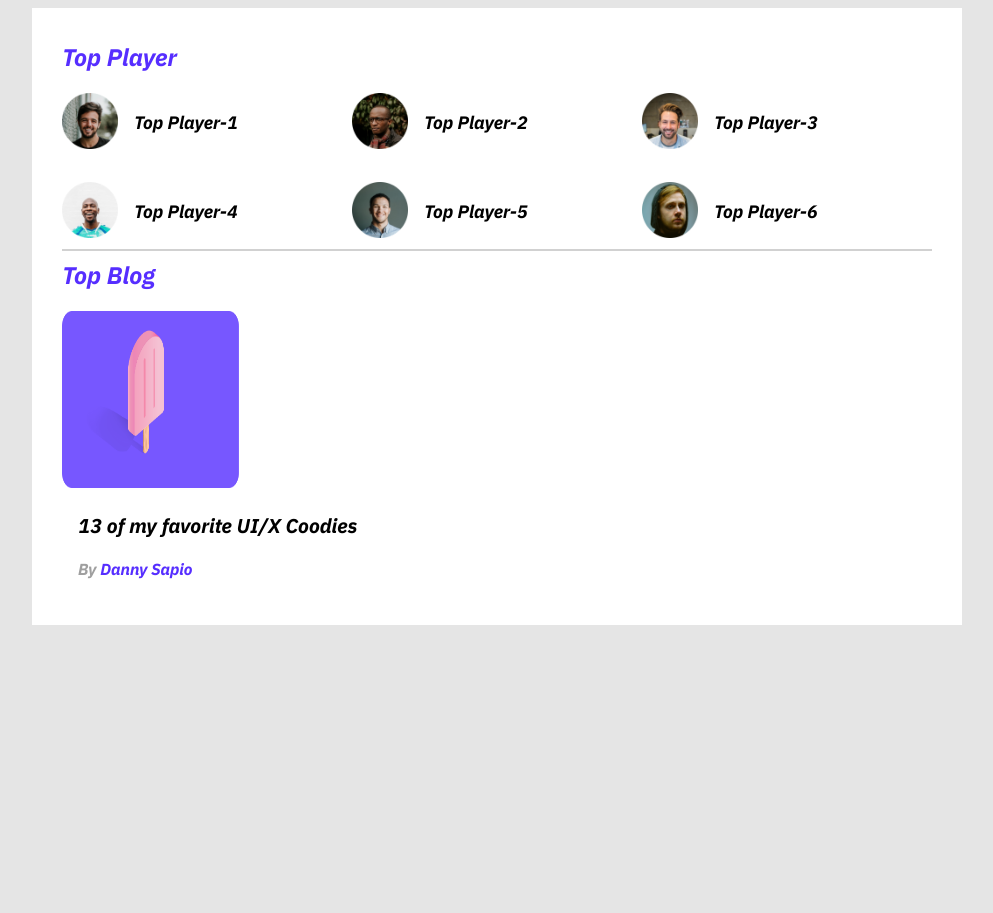
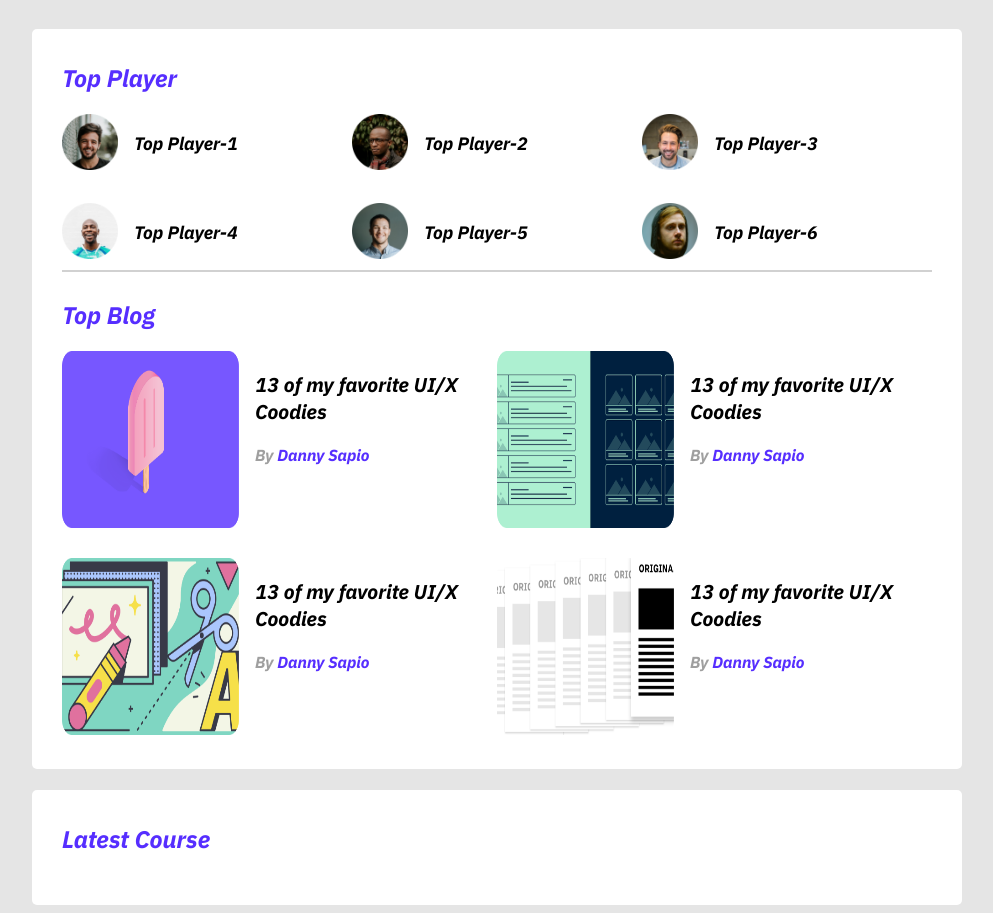
Before and after one commit to shamimhosan2/Main-leader, a plain HTML site: page index.html in a window 1280 px wide. Shown: the whole page, without its empty margins (143-1136 px from the left). Before the commit the page ends 800 px from the top, so only its background shows below. Drawn offline with Linux system fonts and the light colour scheme.

Commit message:
new image

```diff
--- a/index.html
+++ b/index.html
@@ -61,10 +61,43 @@
                             <p class="blog-otthor">By <a href="">Danny Sapio</a></p>
                         </div>
                     </article>
+                    <article class="blog">
+                        <div class="thumbnali">
+                            <img src="images/blogs/blog-2.png" alt="">
+                        </div>
+                        <div class="blog-info">
+                            <h3 class="blog-title">13 of my favorite UI/X Coodies</h3>
+                            <p class="blog-otthor">By <a href="">Danny Sapio</a></p>
+                        </div>
+                    </article>
+                    <article class="blog">
+                        <div class="thumbnali">
+                            <img src="images/blogs/blog-3.png" alt="">
+                        </div>
+                        <div class="blog-info">
+                            <h3 class="blog-title">13 of my favorite UI/X Coodies</h3>
+                            <p class="blog-otthor">By <a href="">Danny Sapio</a></p>
+                        </div>
+                    </article>
+                    <article class="blog">
+                        <div class="thumbnali">
+                            <img src="images/blogs/blog-4.png" alt="">
+                        </div>
+                        <div class="blog-info">
+                            <h3 class="blog-title">13 of my favorite UI/X Coodies</h3>
+                            <p class="blog-otthor">By <a href="">Danny Sapio</a></p>
+                        </div>
+                    </article>
                 </div>
 
             </div>
         </section>
+
+        <!--the latest course-->
+        <section class="container">
+            <h2 class="section-title">Latest Course</h2>
+        </section>
+
     </main>
 
 </body>
--- a/style.css
+++ b/style.css
@@ -9,7 +9,8 @@ body{
  /*top layout styles*/
  main{
     display: flex;
-    justify-content: center;
+    align-items: center;
+    flex-direction: column;
  }
  .section-title{
     color:#562EFF;
@@ -23,6 +24,8 @@ body{
     width: 870px;
     background-color: #FFFFFF;
     padding: 30px;
+    margin-top: 21px;
+    border-radius: 5px;
  }
 .players{
     display: grid;
@@ -44,6 +47,7 @@ body{
 }
 hr{
 border: 1px solid #D1D1D1;
+margin-bottom: 27px;
 }
 /*top blog  styles mutiline*/
 .thumbnali img{
@@ -61,8 +65,16 @@ border: 1px solid #D1D1D1;
     color: #9F9F9F;
     font-size: 16px;
 }
+.blog{
+    display: flex;
+}
 .blog-otthor a{
     text-decoration: none;
     font-size: 16px;
     color:#562EFF;
 }
+.blogs{
+    display: grid;
+    grid-template-columns: repeat(2,1fr);
+    grid-row-gap:26px;
+}
```
